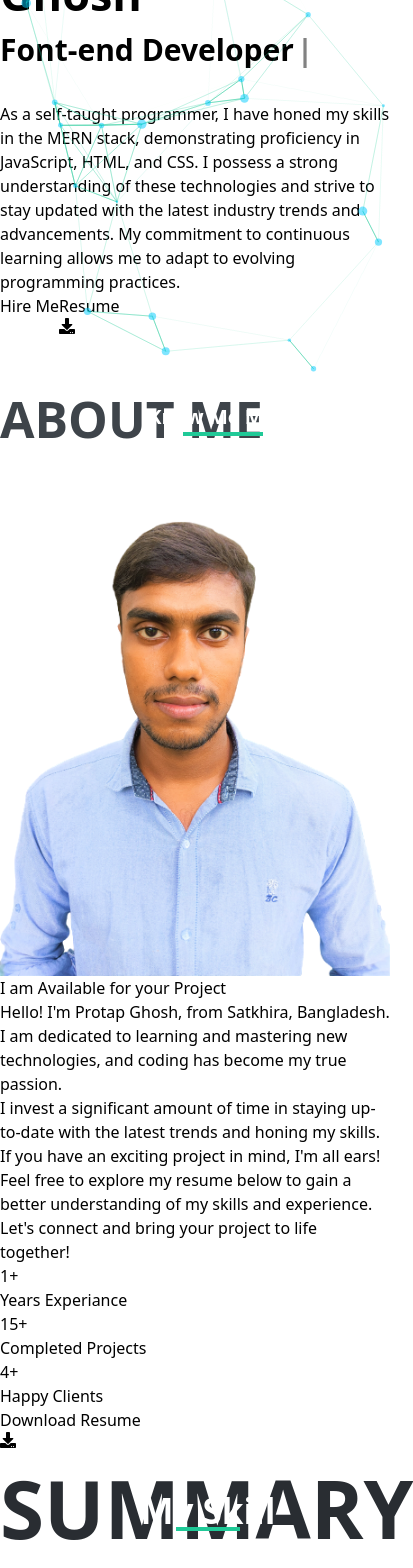
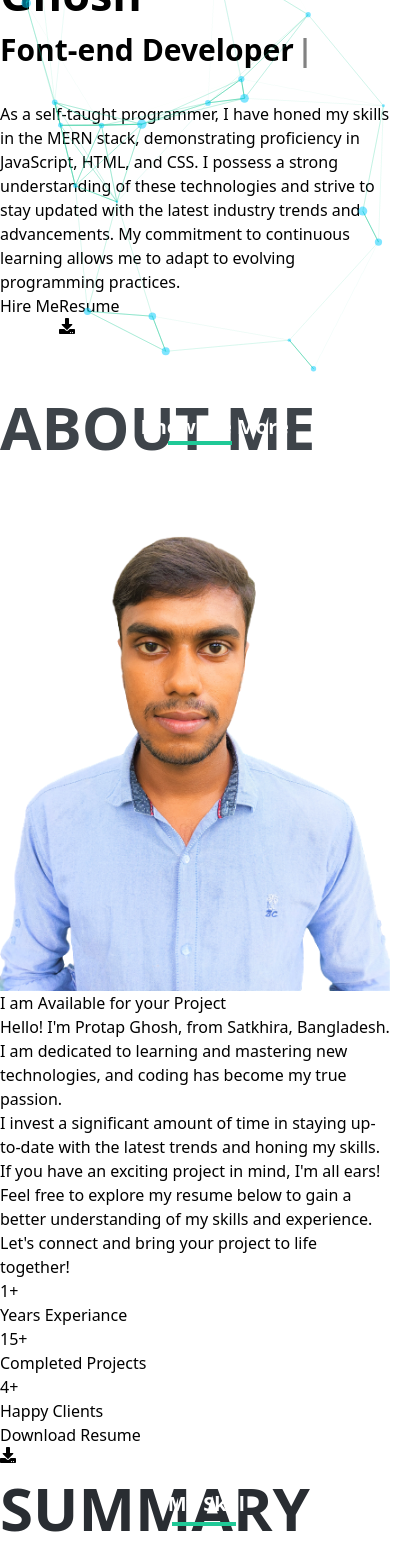
Before and after one commit to protapkrghosh/protap-ghosh-portfolio, a React (Vite) app: page / in a window 390 px wide. Shown: the part 428-1996 px from the top of the page, 413 px wide, since content can reach past the window. Built offline with nearby package versions, Linux system fonts and the light colour scheme.

Commit message:
style about me

```diff
--- a/src/Pages/AboutMe/AboutMe.css
+++ b/src/Pages/AboutMe/AboutMe.css
@@ -2,14 +2,14 @@
    position: relative;
 }
 
-.title {
+.about-title {
    color: #3E444A;
    font-size: 128px;
    font-weight: bold;
    text-transform: uppercase;
 }
 
-.sub-title {
+.about-subTitle {
    color: #ffffff;
    font-size: 40px;
    font-weight: bold;
@@ -30,37 +30,37 @@
    left: 47%;
 }
 
-/* @media only screen and (max-width: 768px) {
-   .title {
-      font-size: 80px;
+@media only screen and (max-width: 768px) {
+   .about-title {
+      font-size: 90px;
    }
 
-   .sub-title {
-      font-size: 35px;
+   .about-subTitle {
+      font-size: 30px;
       top: 31%;
       left: 36%;
    }
 
    .about hr {
-      top: 70%;
-      left: 47%;
+      top: 65%;
+      left: 45%;
    }
 }
 
 @media only screen and (max-width: 576px) {
-   .title {
-      font-size: 50px;
+   .about-title {
+      font-size: 60px;
    }
 
-   .sub-title {
+   .about-subTitle {
       font-size: 20px;
-      top: 27%;
-      left: 38%;
+      top: 33%;
+      left: 36%;
    }
 
    .about hr {
+      top: 65%;
+      left: 43%;
       width: 4em;
-      top: 66%;
-      left: 45%;
    }
-} */
+}
--- a/src/Pages/AboutMe/AboutMe.jsx
+++ b/src/Pages/AboutMe/AboutMe.jsx
@@ -13,8 +13,8 @@ const AboutMe = () => {
       <div className="bg-[#343A40] pt-10 pb-16">
          <Container>
             <div className="text-center about" data-aos="fade-up" data-aos-duration="1000">
-               <h1 className="title">About Me</h1>
-               <h2 className="sub-title">Know Me More</h2>
+               <h1 className="about-title">About Me</h1>
+               <h2 className="about-subTitle">Know Me More</h2>
                <hr />
             </div>
 
--- a/src/Pages/Skills/Skills.css
+++ b/src/Pages/Skills/Skills.css
@@ -32,11 +32,11 @@
 
 @media only screen and (max-width: 768px) {
    .summary {
-      font-size: 80px;
+      font-size: 90px;
    }
 
    .skill {
-      font-size: 35px;
+      font-size: 30px;
       top: 31%;
       left: 36%;
    }
@@ -48,19 +48,19 @@
 }
 
 @media only screen and (max-width: 576px) {
-   .title {
-      font-size: 50px;
+   .summary {
+      font-size: 60px;
    }
 
-   .sub-title {
+   .skill {
       font-size: 20px;
-      top: 27%;
-      left: 38%;
+      top: 29%;
+      left: 43%;
    }
 
    .tech-skill hr {
       width: 4em;
       top: 66%;
-      left: 45%;
+      left: 44%;
    }
 }
```
